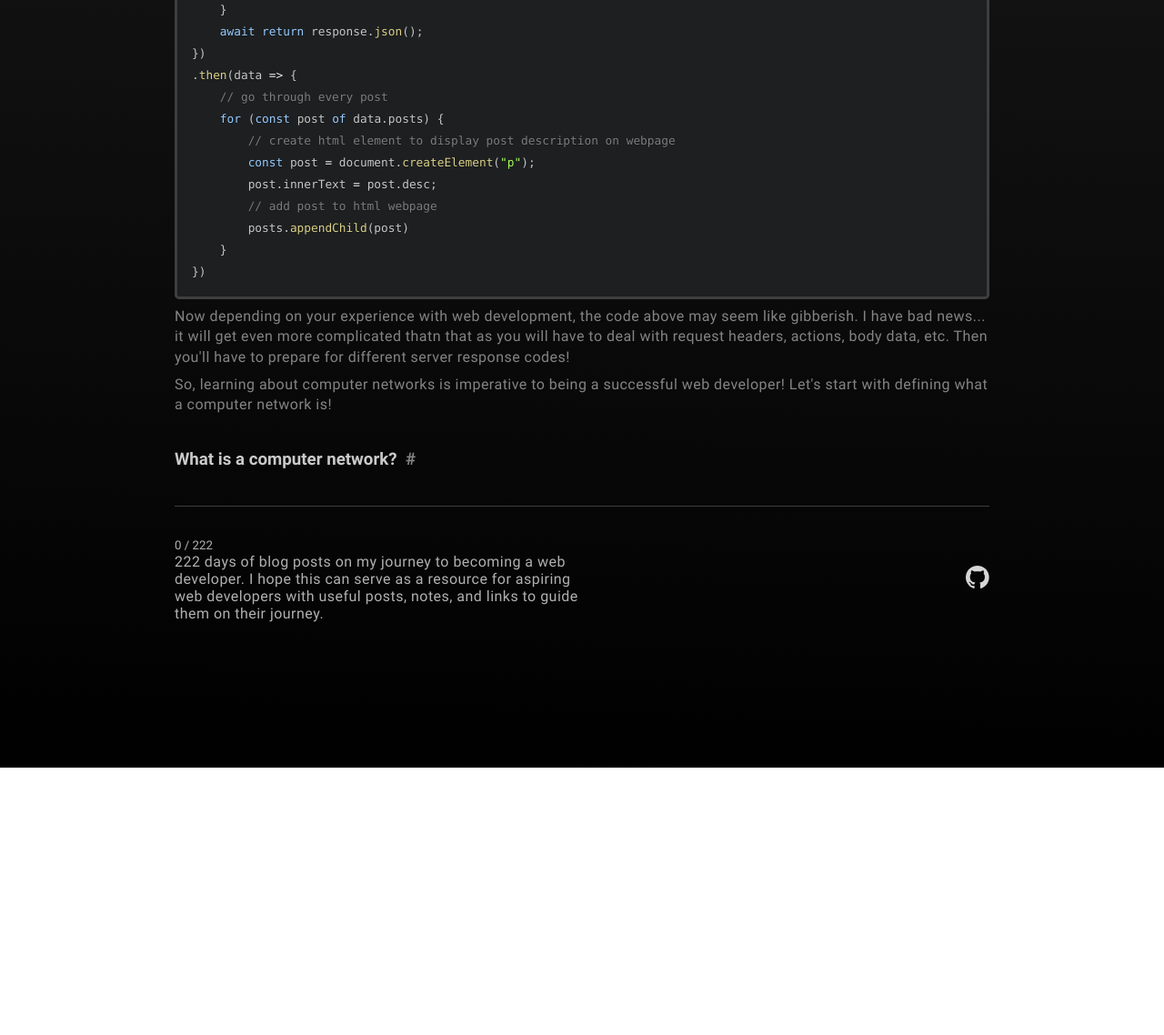
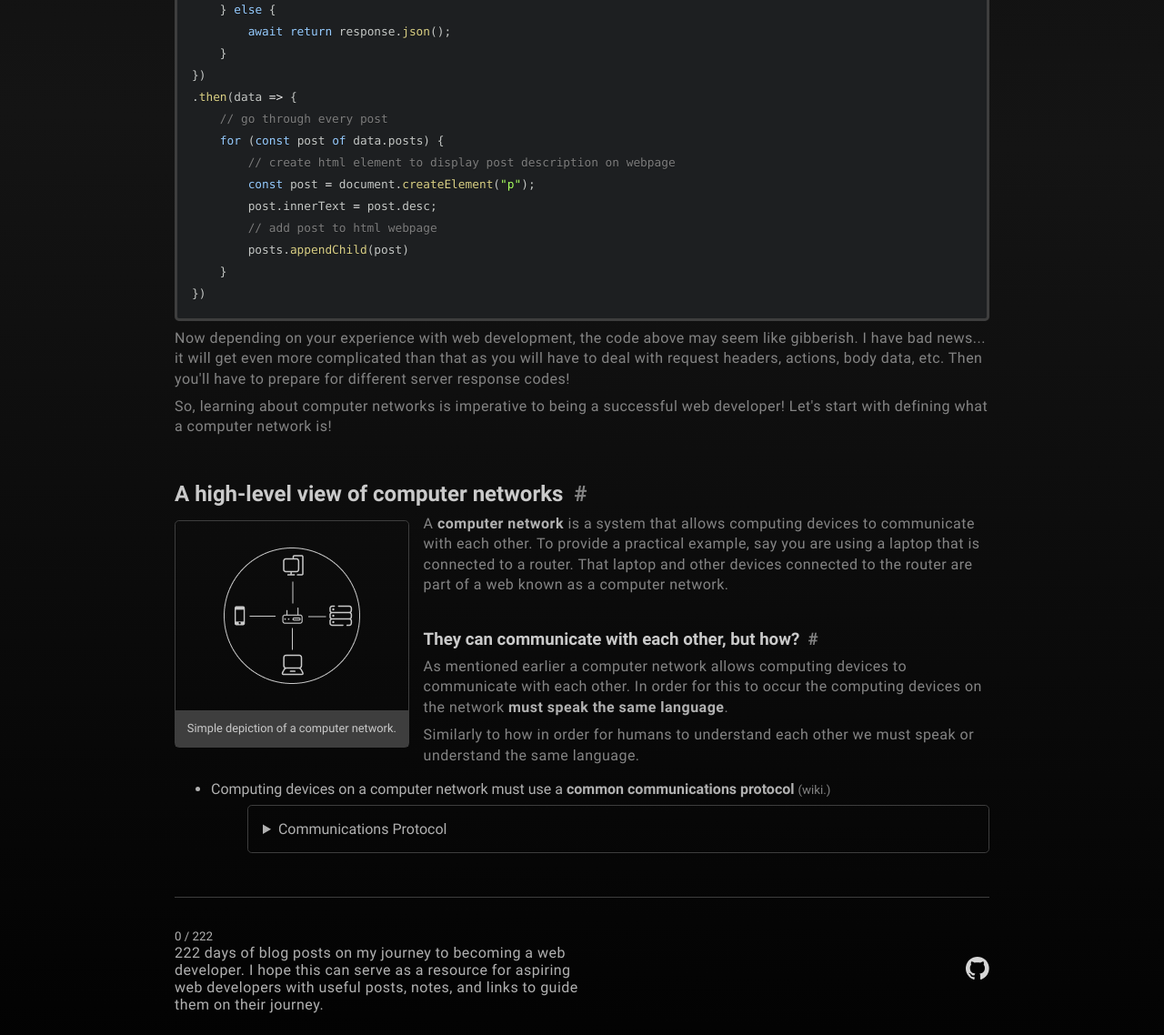
Before and after one commit to constanthing/222dof, a plain HTML site: page posts/12-20-2024/index.html in a window 1280 px wide. Shown: the part 1965-3103 px from the top of the page at 91% size. Before the commit the page ends 2809 px from the top, so only its background shows below. Drawn offline with Linux system fonts and the light colour scheme.

Commit message:
today post updated

```diff
--- a/css/formatting.css
+++ b/css/formatting.css
@@ -53,6 +53,43 @@ blockquote {
     color: white;
 }
 
+.output details {
+    margin-top: .5em;
+    border: .1em solid var(--dark-gray);
+    padding: 1em;
+    border-radius: .3em;
+}
+/* li > (direct child) of details element */
+.output li:has(> details)  {
+    list-style-type: none;
+}
+.output details p {
+    padding-left: 1em;
+    margin-bottom: 0;
+}
+
+.output :is(h2, h3, h4, h5, h6) + figure {
+    margin-top: .5em;
+}
+.output figure {
+    border: .1em solid var(--dark-gray);
+    width: fit-content;
+    display: flex;
+    flex-direction: column;
+    align-items: center;
+    border-radius: .3em;
+    float: left;
+    margin-right: 1em;
+}
+.output figure img {
+    padding: 1.8em 0;
+}
+.output figcaption {
+    background: var(--dark-gray);
+    padding: 1em;
+    font-size: .8em;
+}
+
 @media screen and (max-width: 1100px) {
     blockquote {
         margin-left: 0;
--- a/css/foundation.css
+++ b/css/foundation.css
@@ -190,6 +190,7 @@ a.clickable:hover {
 
 
 #content {
+	overflow: hidden;
 	min-height: 60vh;
 	height: 100%;
 	padding: 2em 0;
--- a/posts/12-20-2024/index.html
+++ b/posts/12-20-2024/index.html
@@ -117,8 +117,9 @@
 <span class="token punctuation">.</span><span class="token function">then</span> <span class="token punctuation">(</span><span class="token keyword">async</span> <span class="token parameter">response</span> <span class="token operator">=></span> <span class="token punctuation">{</span>
     <span class="token keyword">if</span> <span class="token punctuation">(</span>response<span class="token punctuation">.</span>status <span class="token operator">==</span> <span class="token number">400</span><span class="token punctuation">)</span> <span class="token punctuation">{</span>
         console<span class="token punctuation">.</span><span class="token function">error</span><span class="token punctuation">(</span><span class="token string">"Bad Request"</span><span class="token punctuation">)</span>
+    <span class="token punctuation">}</span> <span class="token keyword">else</span> <span class="token punctuation">{</span>
+        <span class="token keyword">await</span> <span class="token keyword">return</span> response<span class="token punctuation">.</span><span class="token function">json</span><span class="token punctuation">(</span><span class="token punctuation">)</span><span class="token punctuation">;</span>
     <span class="token punctuation">}</span>
-    <span class="token keyword">await</span> <span class="token keyword">return</span> response<span class="token punctuation">.</span><span class="token function">json</span><span class="token punctuation">(</span><span class="token punctuation">)</span><span class="token punctuation">;</span>
 <span class="token punctuation">}</span><span class="token punctuation">)</span>
 <span class="token punctuation">.</span><span class="token function">then</span><span class="token punctuation">(</span><span class="token parameter">data</span> <span class="token operator">=></span> <span class="token punctuation">{</span>
     <span class="token comment">// go through every post</span>
@@ -130,10 +131,24 @@
         posts<span class="token punctuation">.</span><span class="token function">appendChild</span><span class="token punctuation">(</span>post<span class="token punctuation">)</span>
     <span class="token punctuation">}</span>
 <span class="token punctuation">}</span><span class="token punctuation">)</span></code></pre>
-<p>Now depending on your experience with web development, the code above may seem like gibberish. I have bad news... it will get even more complicated thatn that as you will have to deal with request headers, actions, body data, etc. Then you'll have to prepare for different server response codes!</p>
+<p>Now depending on your experience with web development, the code above may seem like gibberish. I have bad news... it will get even more complicated than that as you will have to deal with request headers, actions, body data, etc. Then you'll have to prepare for different server response codes!</p>
 <p>So, learning about computer networks is imperative to being a successful web developer! Let's start with defining what a computer network is!</p>
-<h3>What is a computer network?</h3>
-<p></p>
+<h2>A high-level view of computer networks</h2>
+<figure>
+    <img src="/222dof/vectors/network-example.png" alt="">
+    <figcaption>Simple depiction of a computer network.</figcaption>
+</figure>
+<p>A <strong>computer network</strong> is a system that allows computing devices to communicate with each other. To provide a practical example, say you are using a laptop that is connected to a router. That laptop and other devices connected to the router are part of a web known as a computer network.</p>
+<h3>They can communicate with each other, but how?</h3>
+<p>As mentioned earlier a computer network allows computing devices to communicate with each other. In order for this to occur the computing devices on the network <strong>must speak the same language</strong>.</p>
+<p>Similarly to how in order for humans to understand each other we must speak or understand the same language.</p>
+<ul>
+    <li>Computing devices on a computer network must use a <strong>common communications protocol</strong> <a href="https://en.wikipedia.org/wiki/Communication_protocol" target="_blank" class="clickable"><small>(wiki.)</small></a>
+        <ul>
+            <li><details><summary>Communications Protocol</summary><p>Set of rules that describe how information is to be exchanged between entities</p></details></li>
+        </ul>
+    </li>
+</ul>
 
 
 </div>
```
Also changed, not shown: notes/index.html (+4 -1 lines), vectors/network-example.png (added).
